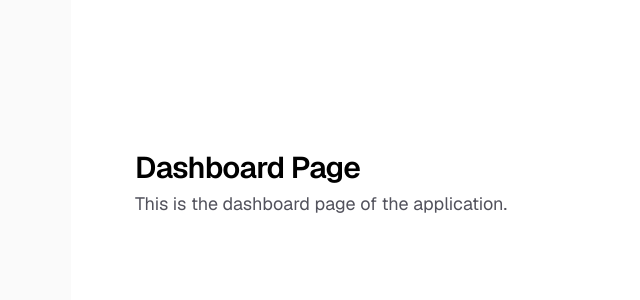
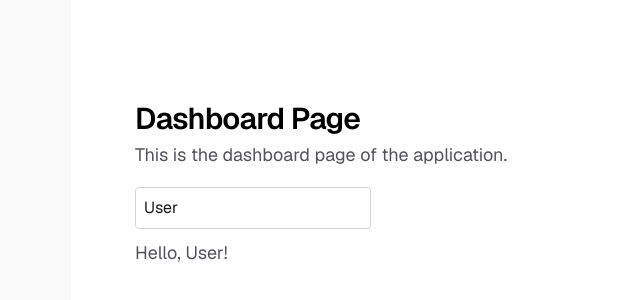
Before and after one commit to Shinia-Gupta/NextJS_RenderingDemo, a Next.js app: page /dashboard in a window 1280 px wide. Shown: the part 216-516 px from the top of the page, without its empty margins (185-825 px from the left). Built offline with nearby package versions, Linux system fonts and the light colour scheme.

Commit message:
checking rendering of client component on the erver and then on the browser

```diff
--- a/src/app/dashboard/page.tsx
+++ b/src/app/dashboard/page.tsx
@@ -2,8 +2,10 @@
 
 import { useState } from "react";
 
-export default function About() {
+export default function Dashboard() {
 const [name, setName] = useState("User");
+console.log("Dashboard logged");
+
     return (
     <div className="flex min-h-screen items-center justify-center bg-zinc-50 font-sans dark:bg-black">
       <main className="flex min-h-screen w-full max-w-3xl flex-col items-center justify-center py-32 px-16 bg-white dark:bg-black sm:items-start">
@@ -13,6 +15,10 @@ const [name, setName] = useState("User");
         <p className="max-w-md text-lg leading-8 text-zinc-600 dark:text-zinc-400">
           This is the dashboard page of the application.
         </p>
+        <input type="text" value={name} onChange={(e) => setName(e.target.value)} className="mt-4 p-2 border border-gray-300 rounded" />
+        <p className="mt-2 text-lg leading-8 text-zinc-600 dark:text-zinc-400">
+          Hello, {name}!
+        </p>
       </main>
     </div>
   );
```
